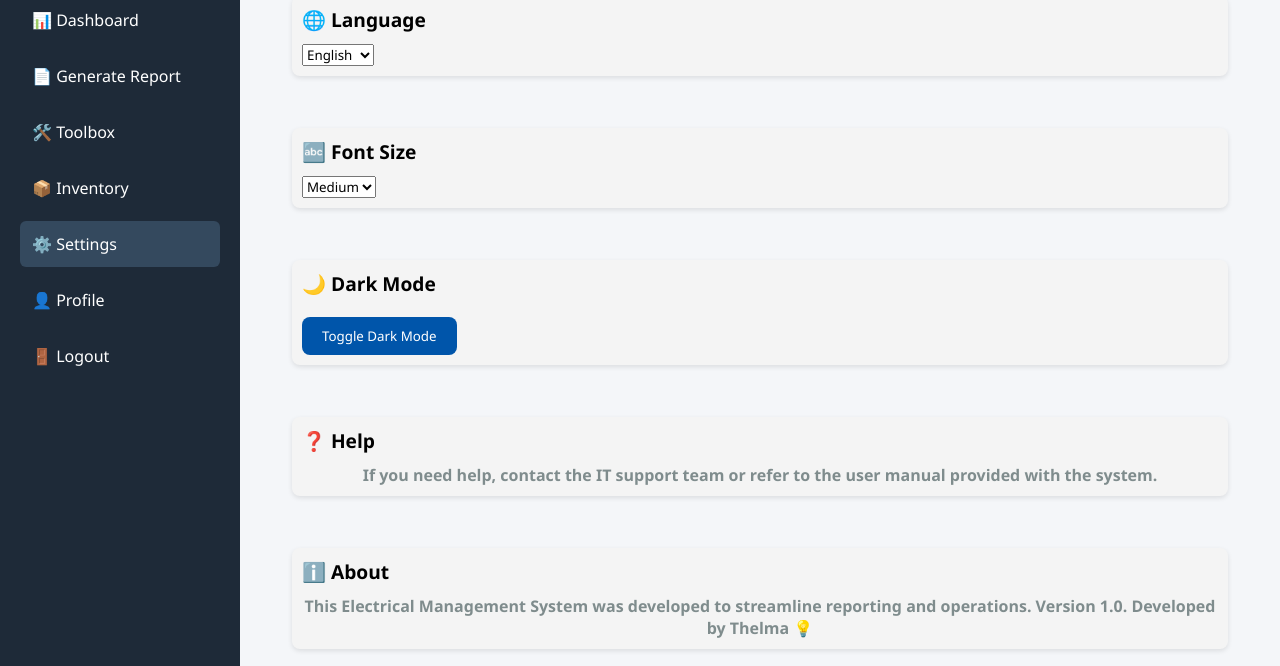
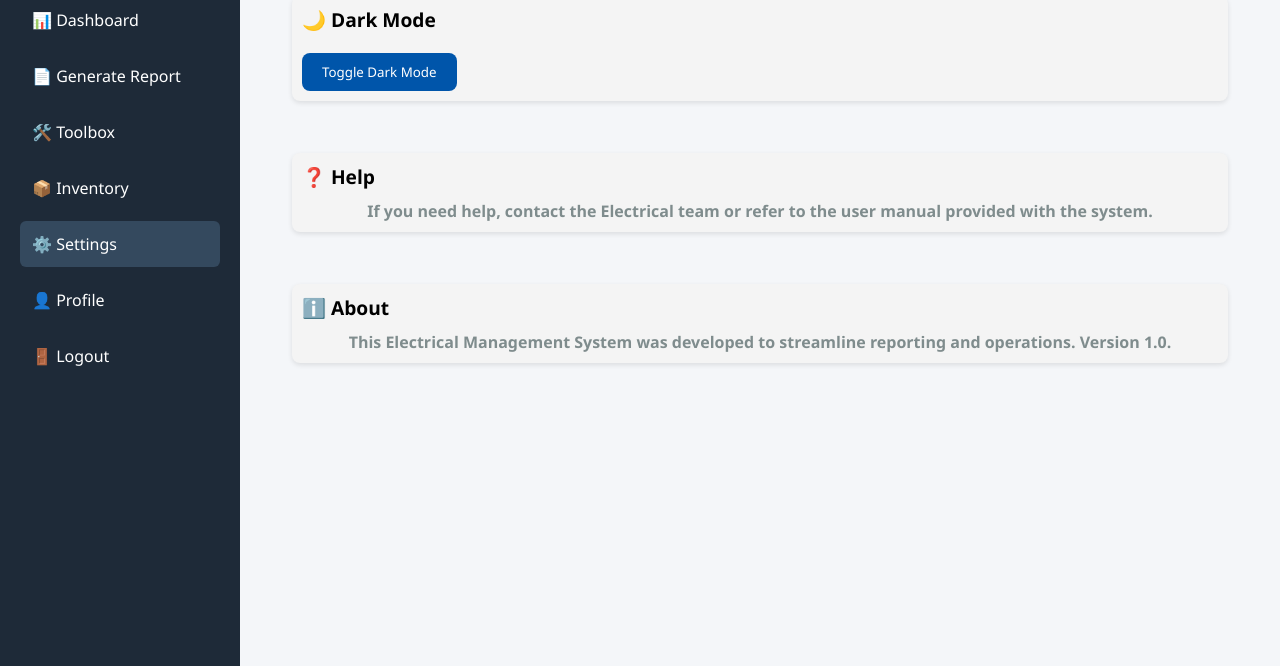
Before and after one commit to Thelma-dot/Electrical_management_system, a plain HTML site: page settings.html in a window 1280 px wide. Shown: the part 134-800 px from the top of the page. Drawn offline with Linux system fonts and the light colour scheme.

Commit message:
Update settings.html
<!DOCTYPE html>
<html lang="en">
<head>
  <meta charset="UTF-8">
  <meta name="viewport" content="width=device-width, initial-scale=1.0">
  <title>Settings</title>
  <link rel="icon" type="image/png" href="images/logo_gpha.png">
  <link rel="stylesheet" href="dashboard.css">
</head>
<body>
  <div class="container">
    <aside class="sidebar">
        <img src="images/logo_gpha.png" alt="User Avatar" class="avatar">
        <div class="sidebar-brand">Menu</div>
      <nav>
        <a href="file:///C:/Users/ACHAMAA/Desktop/Electrical%20Management%20System/dashboard.html">📊 Dashboard</a>
        <a href="file:///C:/Users/ACHAMAA/Desktop/Electrical%20Management%20System/generate_report.html">📄 Generate Report</a>
        <a href="file:///C:/Users/ACHAMAA/Desktop/Electrical%20Management%20System/tool_box.html">🛠️ Toolbox</a>
        <a href="file:///C:/Users/ACHAMAA/Desktop/Electrical%20Management%20System/inventory.html">📦 Inventory</a>
        <a class="active">⚙️ Settings</a>
        <a href="file:///C:/Users/ACHAMAA/Desktop/Electrical%20Management%20System/profile.html">👤 Profile</a>
        <a href="file:///C:/Users/ACHAMAA/Desktop/Electrical%20Management%20System/index.html">🚪 Logout</a>
      </nav>
    </aside>

    <main class="main-content">
      <header class="header">
        <h1>Settings</h1>
      </header>
      <div class="settings-container" id="settingsContainer">

        <!-- Dark Mode -->
        <div class="settings-section">
          <h2>🌙 Dark Mode</h2>
          <button onclick="toggleDarkMode()">Toggle Dark Mode</button>
        </div>

        <!-- Help -->
        <div class="settings-section">
          <h2>❓ Help</h2>
          <p>If you need help, contact the Electrical team or refer to the user manual provided with the system.</p>
        </div>

        <!-- About -->
        <div class="settings-section">
          <h2>ℹ️ About</h2>
          <p>This Electrical Management System was developed to streamline reporting and operations. Version 1.0.</p>
        </div>
      </div>
    </main>
  </div>



  <script src="dark-mode.js"></script>


      <script src="script.js"></script>
</body>
</html>

```diff
--- a/settings.html
+++ b/settings.html
@@ -28,25 +28,6 @@
         <h1>Settings</h1>
       </header>
       <div class="settings-container" id="settingsContainer">
-        <!-- Language Settings -->
-        <div class="settings-section">
-          <h2>🌐 Language</h2>
-          <select id="languageSelect">
-            <option value="en">English</option>
-            <option value="fr">French</option>
-            <option value="es">Spanish</option>
-          </select>
-        </div>
-
-        <!-- Font Size -->
-        <div class="settings-section">
-          <h2>🔤 Font Size</h2>
-          <select id="fontSizeSelect">
-            <option value="font-small">Small</option>
-            <option value="font-medium" selected>Medium</option>
-            <option value="font-large">Large</option>
-          </select>
-        </div>
 
         <!-- Dark Mode -->
         <div class="settings-section">
@@ -57,13 +38,13 @@
         <!-- Help -->
         <div class="settings-section">
           <h2>❓ Help</h2>
-          <p>If you need help, contact the IT support team or refer to the user manual provided with the system.</p>
+          <p>If you need help, contact the Electrical team or refer to the user manual provided with the system.</p>
         </div>
 
         <!-- About -->
         <div class="settings-section">
           <h2>ℹ️ About</h2>
-          <p>This Electrical Management System was developed to streamline reporting and operations. Version 1.0. Developed by Thelma 💡</p>
+          <p>This Electrical Management System was developed to streamline reporting and operations. Version 1.0.</p>
         </div>
       </div>
     </main>
@@ -71,7 +52,9 @@
 
 
 
+  <script src="dark-mode.js"></script>
 
-      <script src="dash.js"></script>
+
+      <script src="script.js"></script>
 </body>
 </html>
```
